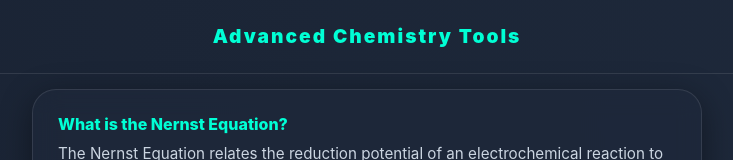
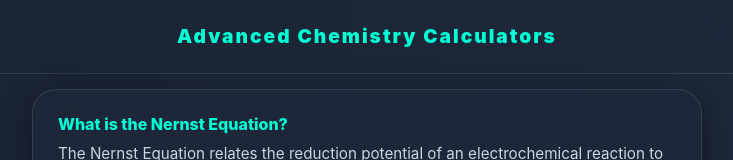
Before and after one commit to sudhirnama19/chemistry-tool, a plain HTML site: page nernst-equation-calculator.html in a window 1280 px wide. Shown: the top 160 px of the page, without its empty margins (273-1006 px from the left). Drawn offline with nearby package versions, Linux system fonts and the light colour scheme.

Commit message:
Update nernst-equation-calculator.html

```diff
--- a/nernst-equation-calculator.html
+++ b/nernst-equation-calculator.html
@@ -158,7 +158,7 @@
 <body>
 
     <header class="main-header">
-        <a href="index.html"><h1>Advanced Chemistry Tools</h1></a>
+        <a href="index.html"><h1>Advanced Chemistry Calculators</h1></a>
     </header>
 
     <div class="container-narrow">
```
